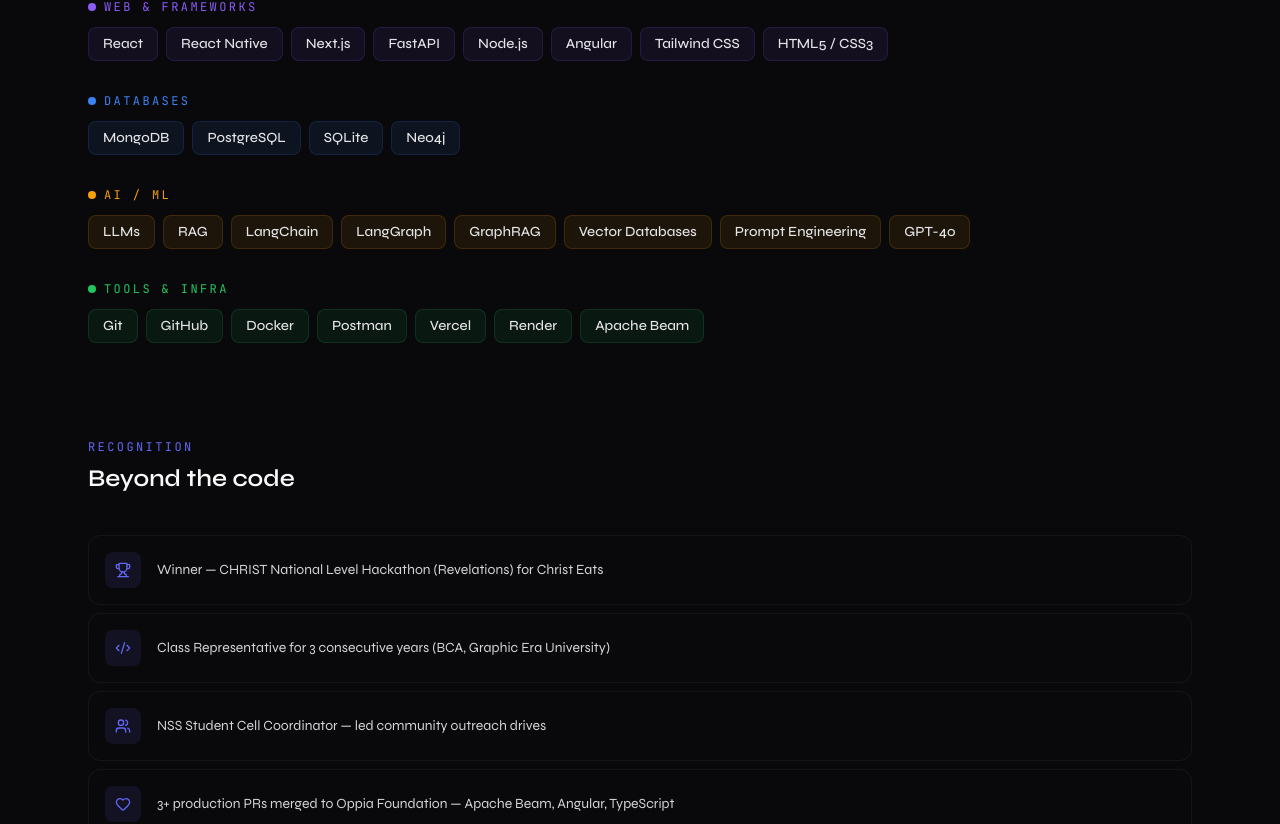
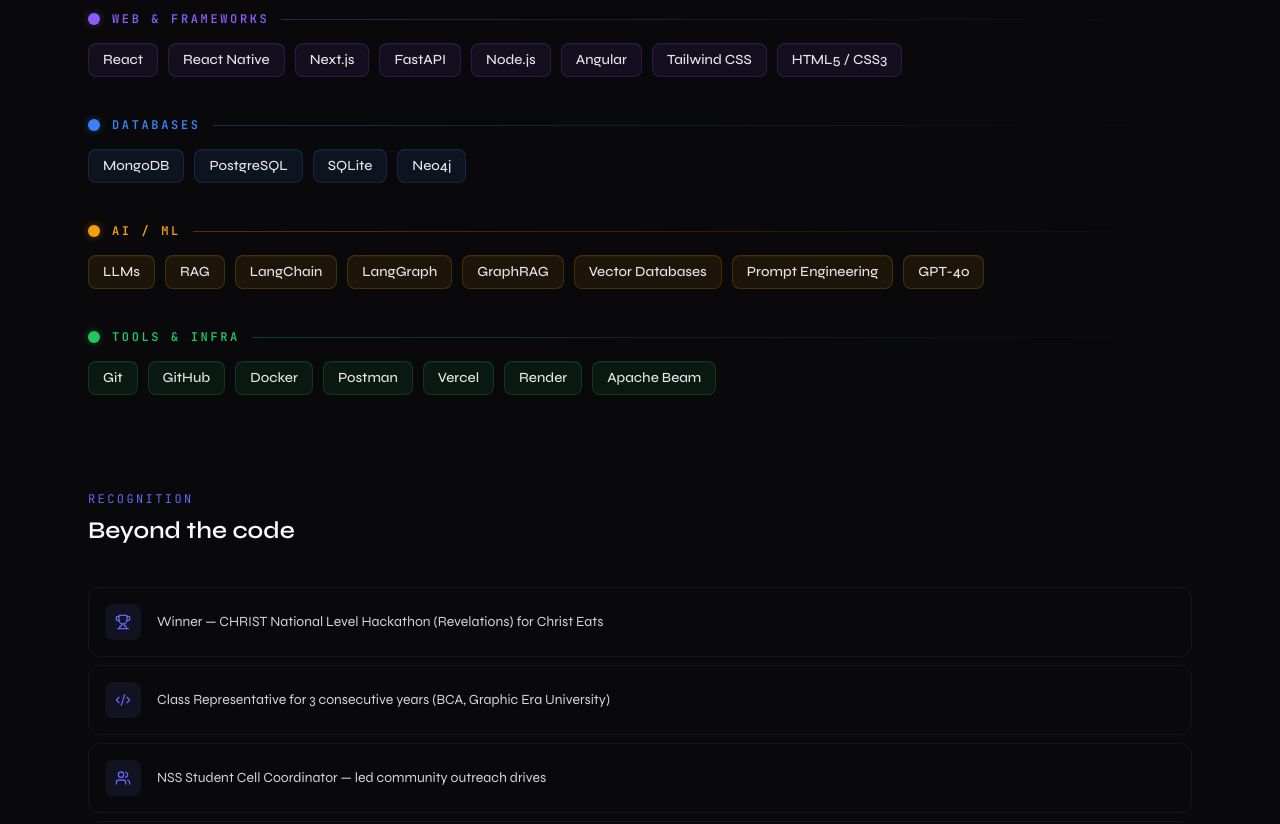
Before and after one commit to arnav25102004/arnav-portfolio, a Next.js app: page /about in a window 1280 px wide. Shown: the part 1996-2820 px from the top of the page. Built offline with nearby package versions, Linux system fonts and the light colour scheme.

Commit message:
feat: animated skill pills, Dharma AI project, 5+ PRs, GitHub URL update

```diff
--- a/components/SkillsGrid.tsx
+++ b/components/SkillsGrid.tsx
@@ -1,5 +1,6 @@
 "use client";
 
+import { motion } from "framer-motion";
 import { skills } from "@/lib/data";
 import { useTheme } from "./ThemeProvider";
 import { StaggerContainer, StaggerItem } from "./ScrollReveal";
@@ -9,40 +10,49 @@
   const isLight = theme === "light";
 
   return (
-    <StaggerContainer className="space-y-8">
+    <StaggerContainer className="space-y-10">
       {skills.map((group) => (
         <StaggerItem key={group.category}>
-          <div>
-            {/* Category label with coloured dot */}
-            <div className="flex items-center gap-2 mb-3">
-              <span
-                className="w-2 h-2 rounded-full shrink-0"
-                style={{ background: group.color }}
+          {/* Category header */}
+          <div className="flex items-center gap-3 mb-4">
+            <div
+              className="w-3 h-3 rounded-full shrink-0"
+              style={{ background: group.color, boxShadow: `0 0 8px ${group.color}60` }}
             />
-              <p className="text-xs font-mono uppercase tracking-[0.2em]" style={{ color: group.color }}>
+            <p
+              className="text-xs font-mono uppercase tracking-[0.22em] font-semibold"
+              style={{ color: group.color }}
+            >
               {group.category}
             </p>
+            <div
+              className="flex-1 h-px opacity-30"
+              style={{ background: `linear-gradient(90deg, ${group.color}, transparent)` }}
+            />
           </div>
 
           {/* Pills */}
-            <div className="flex flex-wrap gap-2">
-              {group.items.map((item) => (
-                <span
+          <div className="flex flex-wrap gap-2.5">
+            {group.items.map((item, i) => (
+              <motion.span
                 key={item}
-                  className={`pill-glow px-3.5 py-1.5 rounded-lg text-sm font-medium cursor-default select-none ${
+                initial={{ opacity: 0, scale: 0.85 }}
+                whileInView={{ opacity: 1, scale: 1 }}
+                viewport={{ once: true }}
+                transition={{ duration: 0.3, delay: i * 0.04 }}
+                whileHover={{ y: -3, scale: 1.05 }}
+                className={`inline-block pill-glow px-3.5 py-1.5 rounded-lg text-sm font-medium cursor-default select-none ${
                   isLight ? "text-ink-700" : "text-ink-200"
                 }`}
                 style={{
-                    background: isLight
-                      ? `${group.color}12`
-                      : `${group.color}15`,
-                    border: `1px solid ${group.color}28`,
+                  background: isLight ? `${group.color}10` : `${group.color}15`,
+                  border: `1px solid ${group.color}30`,
+                  boxShadow: `inset 0 1px 0 ${group.color}12`,
                 }}
               >
                 {item}
-                </span>
+              </motion.span>
             ))}
-            </div>
           </div>
         </StaggerItem>
       ))}
--- a/lib/data.ts
+++ b/lib/data.ts
@@ -7,16 +7,15 @@
   phone: "+91 6398218178",
   location: "Bangalore, India",
   locationShort: "Bangalore, IN",
-  // ⚠ Update these with your actual URLs
-  github: "https://github.com/arnavnarula25",
+  github: "https://github.com/arnav25102004",
   linkedin: "https://linkedin.com/in/arnavnarula",
   resumeUrl: "/resume.pdf",
 };
 
 export const projects = [
   {
-    id: "jurisprudential-ai",
-    title: "Jurisprudential AI",
+    id: "dharma-ai",
+    title: "Dharma AI",
     year: "2025",
     accentColor: "#f59e0b",
     shortDesc:
@@ -25,7 +24,7 @@
       "Legal-tech assistant using GraphRAG to link ancient Indian legal concepts (Dharma, Danda) with modern statutes. Multi-step reasoning pipeline with LangGraph for routing judicial vs general legal queries. Automated source-backed citations across 60+ authoritative legal PDFs.",
     stack: ["React", "FastAPI", "LangChain", "Neo4j", "Pinecone", "GPT-4o"],
     github: "#",
-    demo: null,
+    demo: "https://dharma-ai-nine.vercel.app",
     featured: true,
   },
   {
@@ -162,7 +161,7 @@
   "Winner — CHRIST National Level Hackathon (Revelations) for Christ Eats",
   "Class Representative for 3 consecutive years (BCA, Graphic Era University)",
   "NSS Student Cell Coordinator — led community outreach drives",
-  "3+ production PRs merged to Oppia Foundation — Apache Beam, Angular, TypeScript",
+  "5+ production PRs merged to Oppia Foundation — Apache Beam, Angular, TypeScript",
 ];
 
 export const domains = [
```
Lines whose indentation alone changed are shown as unchanged.
